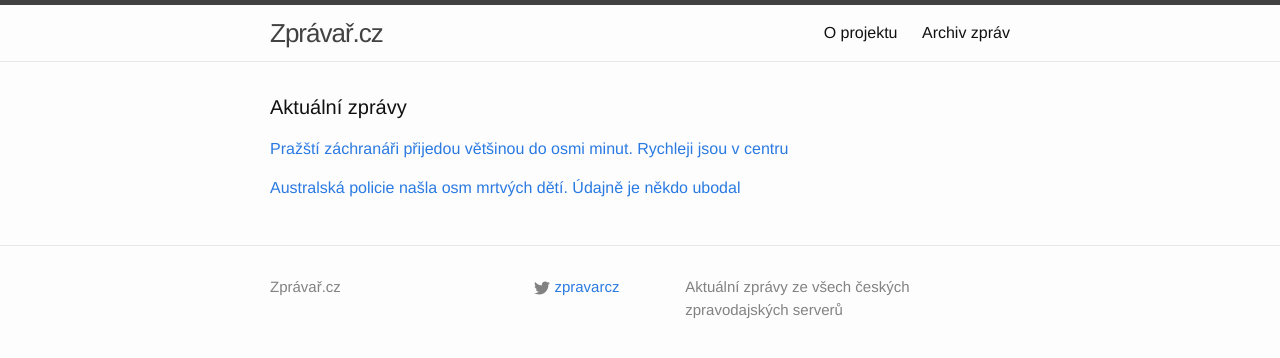
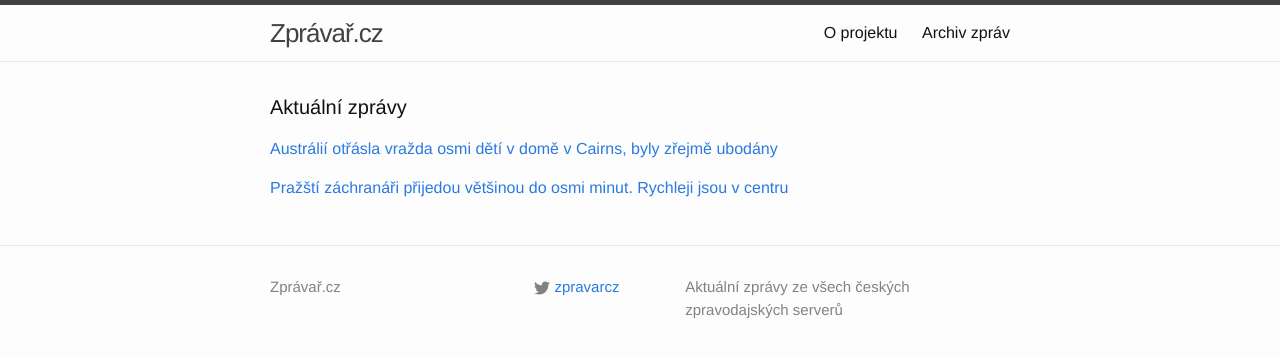
Before and after one commit to adliska/zpravar, a Jekyll site: the page built from index.html, in a window 1280 px wide. Shown: the top 358 px of the page. Built offline with Jekyll 4.4.1, drawn with Linux system fonts in a browser that asks for light colours.

Commit message:
zpravar news update

```diff
--- a/index.html
+++ b/index.html
@@ -5,18 +5,21 @@
 <div class="home">
     <h1 class="page-heading">Aktuální zprávy</h1>
 
-<p><a href="javascript:;" onclick="toggle_visibility('zpravy0')">Pražští záchranáři přijedou většinou do osmi minut. Rychleji jsou v centru</a></p>
+<p><a href="javascript:;" onclick="toggle_visibility('zpravy0')">Austrálií otřásla vražda osmi dětí v domě v Cairns, byly zřejmě ubodány</a></p>
 <div id="zpravy0" style="display:none">
+<ul>
+<li><a href=http://zpravy.idnes.cz/australie-vrazda-deti-0un-/zahranicni.aspx?c=A141219_065542_zahranicni_skr>Austrálií otřásla vražda osmi dětí v domě v Cairns, byly zřejmě ubodány - zpravy.idnes.cz</a></li>
+<li><a href=http://www.novinky.cz/zahranicni/svet/356808-v-dome-v-australskem-cairnsu-nasli-osm-zavrazdenych-deti.html>V domě v australském Cairnsu našli osm zavražděných dětí - www.novinky.cz</a></li>
+<li><a href=http://www.tyden.cz/rubriky/zahranici/asie-a-oceanie/v-dome-nasli-osm-zavrazdenych-deti-premier-otresen_327797.html>V domě našli osm zavražděných dětí. Premiér otřesen - www.tyden.cz</a></li>
+<li><a href=http://www.rozhlas.cz/_zprava/australska-policie-nasla-osm-mrtvych-deti-udajne-je-nekdo-ubodal--1434584>Australská policie našla osm mrtvých dětí. Údajně je někdo ubodal  - www.rozhlas.cz</a></li>
+<li><a href=http://www.ceskenoviny.cz/zpravy/zpravy/v-australskem-dome-nekdo-povrazdil-osm-deti/1160751>V australském domě někdo povraždil osm dětí - www.ceskenoviny.cz</a></li>
+<li><a href=http://www.rozhlas.cz/_zprava/v-dome-v-australskem-cairnsu-objevila-policie-osm-ubodanych-deti--1434584>V domě v australském Cairnsu objevila policie osm ubodaných dětí   - www.rozhlas.cz</a></li>
+</ul>
+</div><p><a href="javascript:;" onclick="toggle_visibility('zpravy1')">Pražští záchranáři přijedou většinou do osmi minut. Rychleji jsou v centru</a></p>
+<div id="zpravy1" style="display:none">
 <ul>
 <li><a href=http://www.rozhlas.cz/_zprava/prazsti-zachranari-prijedou-vetsinou-do-osmi-minut-rychleji-jsou-v-centru--1434583>Pražští záchranáři přijedou většinou do osmi minut. Rychleji jsou v centru - www.rozhlas.cz</a></li>
 <li><a href=http://www.rozhlas.cz/_zprava/prazsti-zachranari-dojedou-na-misto-vetsinou-do-osmi-minut-rychleji-jsou-v-centru--1434583>Pražští záchranáři dojedou na místo většinou do osmi minut. Rychleji jsou v centru  - www.rozhlas.cz</a></li>
 <li><a href=http://www.rozhlas.cz/_zprava/prazsti-zachranari-dojedou-na-misto-vetsinou-do-8-minut-nejrychleji-jsou-v-centru--1434583>Pražští záchranáři dojedou na místo většinou do osmi minut. Rychleji jsou v centru  - www.rozhlas.cz</a></li>
 </ul>
-</div><p><a href="javascript:;" onclick="toggle_visibility('zpravy1')">Australská policie našla osm mrtvých dětí. Údajně je někdo ubodal </a></p>
-<div id="zpravy1" style="display:none">
-<ul>
-<li><a href=http://www.rozhlas.cz/_zprava/australska-policie-nasla-osm-mrtvych-deti-udajne-je-nekdo-ubodal--1434584>Australská policie našla osm mrtvých dětí. Údajně je někdo ubodal  - www.rozhlas.cz</a></li>
-<li><a href=http://www.ceskenoviny.cz/zpravy/zpravy/v-australskem-dome-nekdo-povrazdil-osm-deti/1160751>V australském domě někdo povraždil osm dětí - www.ceskenoviny.cz</a></li>
-<li><a href=http://www.rozhlas.cz/_zprava/v-dome-v-australskem-cairnsu-objevila-policie-osm-ubodanych-deti--1434584>V domě v australském Cairnsu objevila policie osm ubodaných dětí   - www.rozhlas.cz</a></li>
-</ul>
 </div></div>
```
